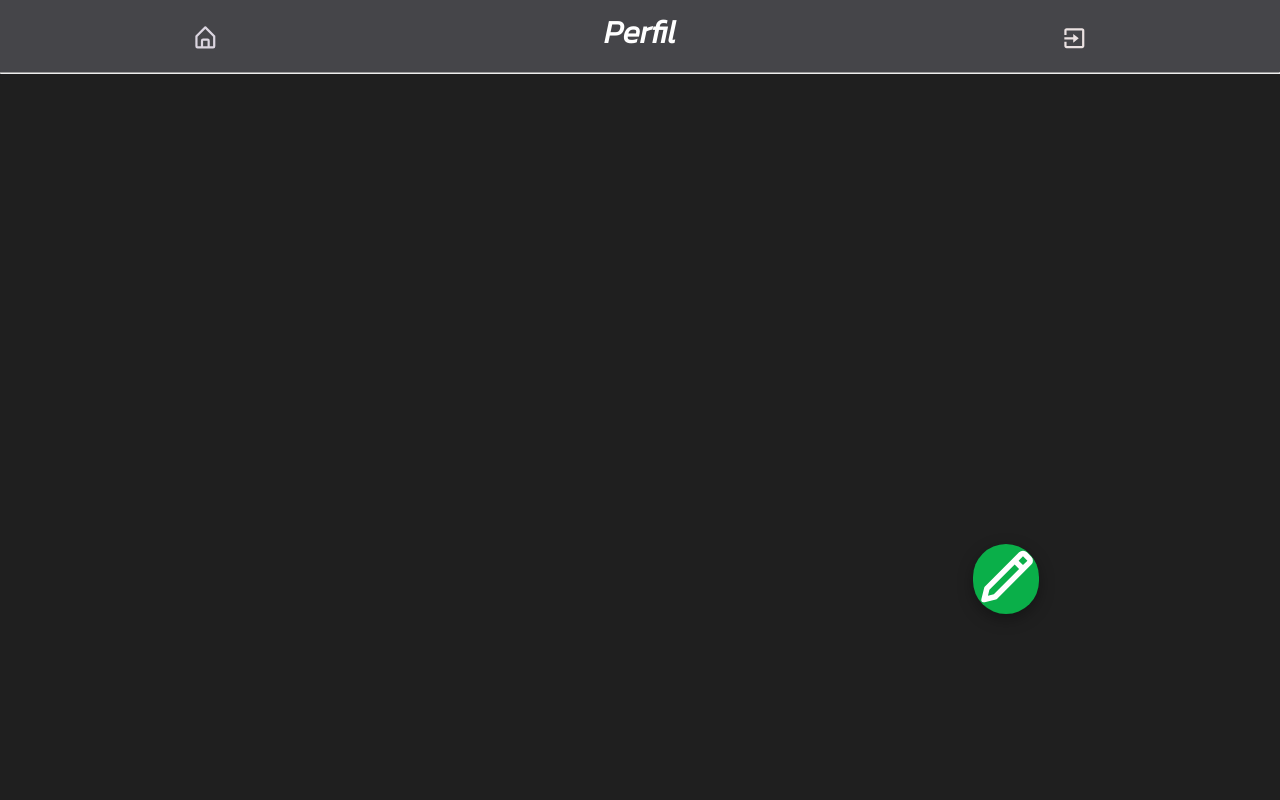
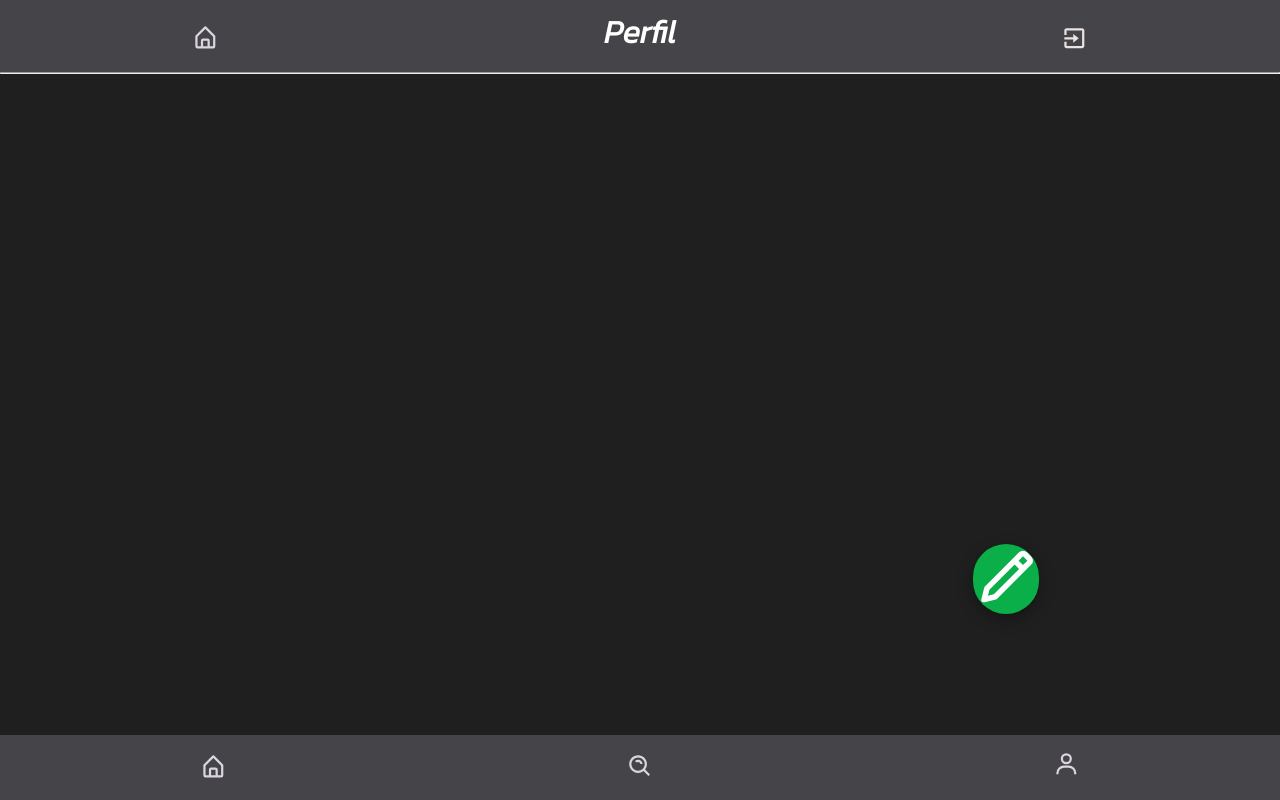
Before and after one commit to Lucky-ta/Front-End-TwitterClone, a React app in the folder twitter-clone/: page /profile in a window 1280 px wide. Built offline with nearby package versions, Linux system fonts and the light colour scheme; the HTML template or start-up script is replaced by a standard one; a web font is replaced by a local one.

Commit message:
Add profile page footer

```diff
--- a/twitter-clone/src/pages/Profile.tsx
+++ b/twitter-clone/src/pages/Profile.tsx
@@ -1,5 +1,6 @@
 import { AddTweetBtn } from "../components/AddTweetBtn";
 import { Header } from "../components/Header";
+import { OptionsBar } from "../components/OptionsBar";
 import "../css/HomePage.css"
 
 function Profile() {
@@ -11,6 +12,9 @@ function Profile() {
             <div className="add-tweet-btn-container">
                 <AddTweetBtn />
             </div>
+            <div className="optionBar-div">
+                <OptionsBar/>
+            </div>
         </div>
     )
 }
```
